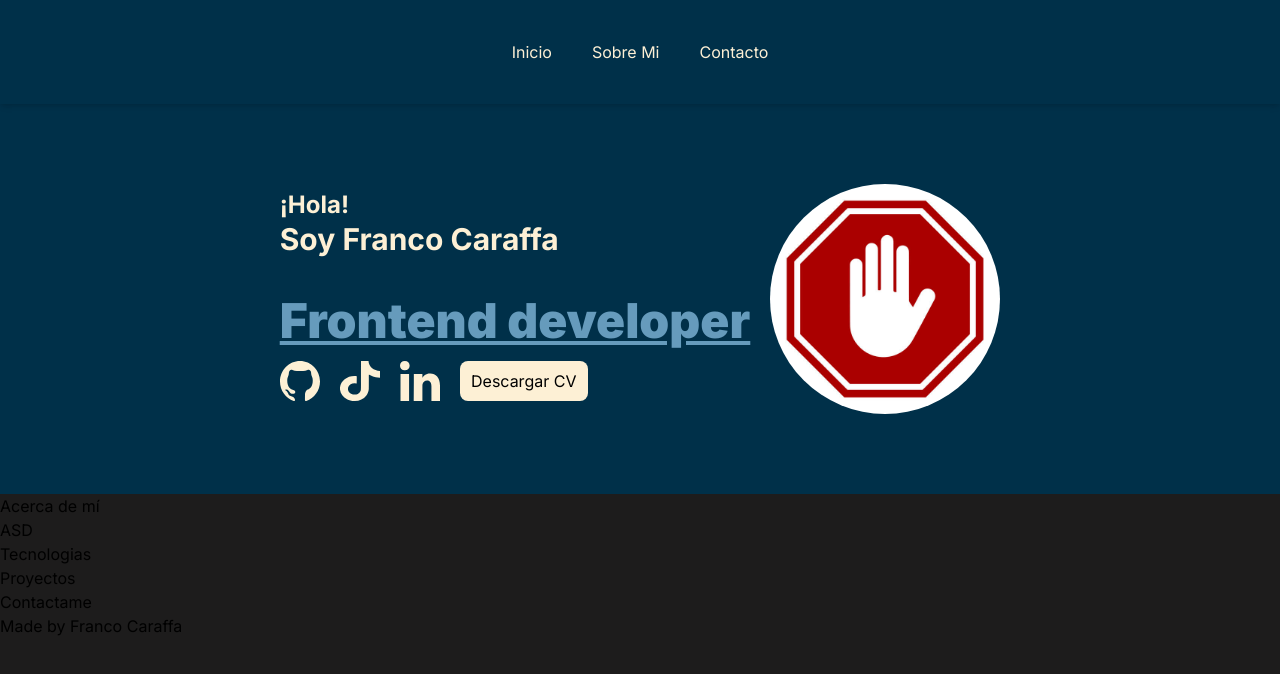
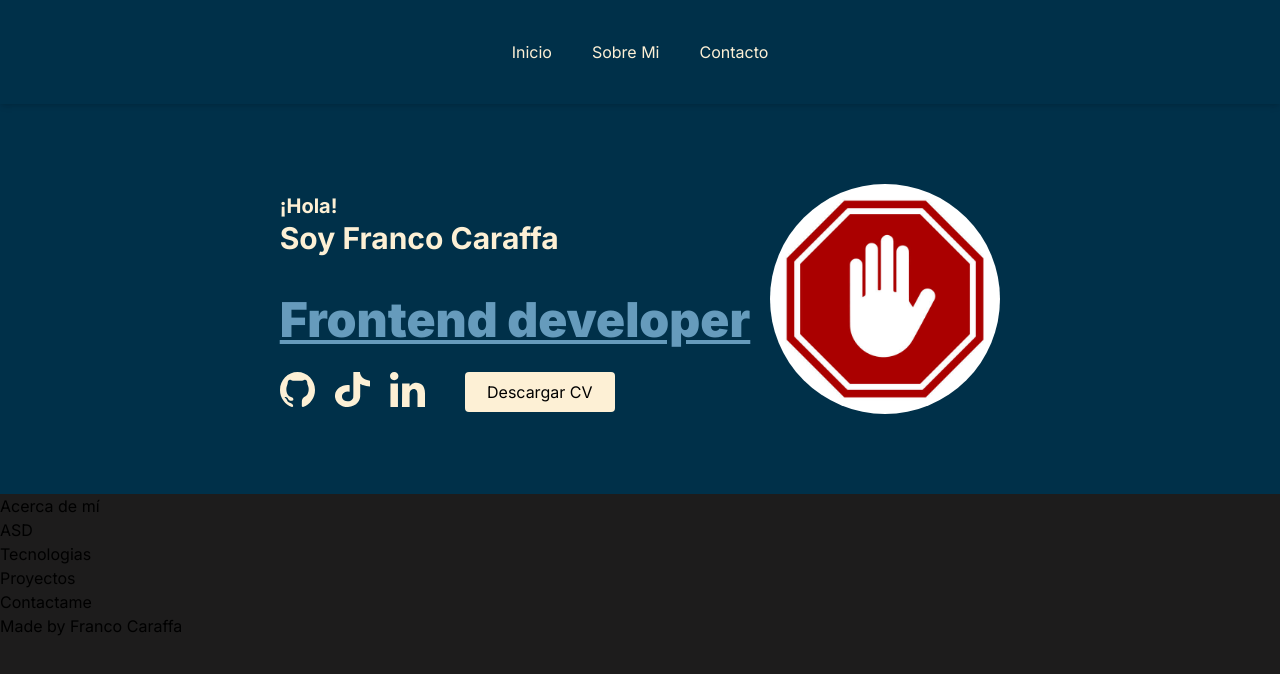
Before and after one commit to backfile/portafolio, a Next.js app: page / in a window 1280 px wide. Shown: the top 674 px of the page. Built offline with nearby package versions, Linux system fonts and the light colour scheme.

Commit message:
Hero mejorado

```diff
--- a/app/page.js
+++ b/app/page.js
@@ -14,19 +14,19 @@ export default function Home() {
     <main>
       <section className='mt-20 flex justify-center'>
         <div className='flex-col flex'>
-          <h1 className='text-3xl font-bold text-[#FDF0D5] mb-10'><span className='text-2xl'>¡Hola!</span><br/>Soy Franco Caraffa</h1>
+          <h1 className='text-3xl font-bold text-[#FDF0D5] mb-10'><span className='text-xl'>¡Hola!</span><br/>Soy Franco Caraffa</h1>
           <h2 className='font-black text-5xl text-[#669BBC] underline'>Frontend developer</h2>
-          <div className='flex gap-5 mt-4'>
-            <svg xmlns="http://www.w3.org/2000/svg" width="40" height="40" fill="none" viewBox="0 0 76 76">
+          <div className='flex gap-5 mt-7'>
+            <svg xmlns="http://www.w3.org/2000/svg" width="35" height="35" fill="none" viewBox="0 0 76 76">
               <path fill="#FDF0D5" fill-rule="evenodd" d="M38 0c20.987 0 38 17.442 38 38.961 0 17.21-10.876 31.81-25.965 36.967-1.927.383-2.611-.833-2.611-1.87 0-1.285.046-5.48.046-10.694 0-3.04 2.257-7.858 5.062-9.029 5.44-2.27 9.712-7.035 9.712-17.407 0-1.947-.308-3.73-.876-5.352-1.21-3.457-2.316-5.703-2.27-9.366.036-2.89-2.891-6.378-5.594-5.354-.333.126-.685.271-1.057.439-3.293 1.477-6.931 2.17-10.518 1.772A37.188 37.188 0 0 0 38 18.84a37.5 37.5 0 0 0-3.923.226c-3.586.399-7.224-.293-10.517-1.77-.37-.165-.72-.31-1.05-.435-2.716-1.03-5.652 2.471-5.609 5.374.054 3.652-1.047 5.878-2.262 9.321-.573 1.628-.887 3.417-.887 5.372 0 12.196 5.925 16.66 12.696 18.422 1.764.46 2.94 2.874 2.48 4.637-.184.7-.669 1.6-1.352 1.837-2.535.88-6.933 1.446-9.856-3.451-.084-.142-.163-.288-.25-.428-.462-.746-2.204-3.242-5.122-3.736a3.981 3.981 0 0 0-1.16-.033c-.668.084-1.587.358-.905 1.253.66.866 1.74 1.31 2.52 2.071.825.804 1.904 2.176 2.804 4.398.082.204.154.413.243.613.39.883 1.813 3.44 5.493 4.405 3.607.947 7.24 3.412 7.24 7.141 0 1.03-.699 2.235-2.595 1.874C10.887 70.782 0 56.175 0 38.961 0 17.441 17.016 0 38 0Z" clip-rule="evenodd"/>
             </svg>
-            <svg xmlns="http://www.w3.org/2000/svg" width="40" height="40" fill="none" viewBox="0 0 76 76">
+            <svg xmlns="http://www.w3.org/2000/svg" width="35" height="35" fill="none" viewBox="0 0 76 76">
               <path fill="#FDF0D5" d="M39.916.063C44.69 0 49.43.033 54.166 0c.158 5.148 2.561 9.78 6.385 13.212l-.006-.005c4.115 3.222 9.47 5.31 15.373 5.665l.082.005v12.764c-5.576-.122-10.82-1.24-15.548-3.16l.239.085a46.966 46.966 0 0 1-6.058-3.03l.152.085c-.035 9.249.035 18.497-.073 27.713-.3 4.696-2.097 8.98-4.979 12.556l.059-.079c-4.819 5.997-12.623 9.933-21.499 10.166h-.04c-.36.015-.782.023-1.208.023-5.046 0-9.762-1.222-13.78-3.343l.116.058C6.066 68.891 1.02 62.347.087 54.735l-.012-.103c-.073-1.585-.108-3.169-.035-4.72C1.47 37.8 13.147 28.43 27.343 28.43c1.595 0 3.158.119 4.678.344l-.164-.02c.073 4.686-.145 9.375-.145 14.062a13.962 13.962 0 0 0-4.142-.614c-5.448 0-10.083 3.026-11.798 7.252l-.026.075a10.818 10.818 0 0 0-.612 3.615c0 .522.037 1.039.107 1.546l-.005-.061c.968 5.186 6.084 9.099 12.252 9.099.178 0 .353-.003.528-.01h-.026c4.267-.112 7.971-2.106 10.065-5.054l.03-.046a6.73 6.73 0 0 0 1.49-3.323l.003-.035c.364-5.67.218-11.306.253-16.976.035-12.764-.035-25.497.073-38.228l.012.007Z"/>
             </svg>
-            <svg xmlns="http://www.w3.org/2000/svg" width="40" height="40" fill="none" viewBox="0 0 76 76">
+            <svg xmlns="http://www.w3.org/2000/svg" width="35" height="35" fill="none" viewBox="0 0 76 76">
               <path fill="#FDF0D5" fill-rule="evenodd" d="M17.253 76V24.72H.963V76h16.29ZM9.11 17.722c5.679 0 9.216-3.941 9.216-8.862C18.22 3.83 14.79 0 9.216 0 3.643 0 0 3.83 0 8.86c0 4.92 3.536 8.862 9.003 8.862h.107ZM26.269 76s.214-46.468 0-51.28h16.293v7.437h-.109c2.143-3.5 6.002-8.64 14.79-8.64C67.964 23.516 76 30.845 76 46.596V76H59.71V48.567c0-6.893-2.357-11.597-8.254-11.597-4.5 0-7.181 3.171-8.359 6.236-.43 1.091-.535 2.624-.535 4.157V76H26.269Z" clip-rule="evenodd"/>
             </svg>
-            <button className='bg-[#FDF0D5] p-2 rounded-lg w-32'>Descargar CV</button>
+            <button className='bg-[#FDF0D5] p-2 rounded w-[150px] ml-5'>Descargar CV</button>
           </div>
         </div>
         <Image className='rounded-[50%] ml-5' src={foto} width={230} height={50}/>
```
